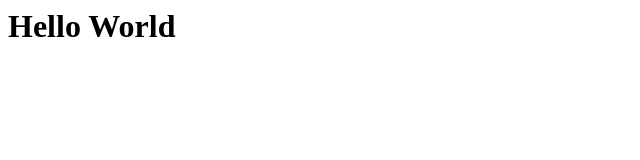
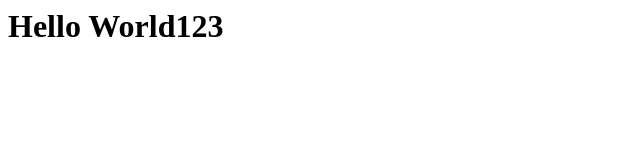
Before and after one commit to sabareesh-r23/batch-api, a plain HTML site: page index.html in a window 1280 px wide. Shown: the full height of the page, 0-640 px from the left. Drawn offline with Linux system fonts and the light colour scheme.

Commit message:
Update index.html

```diff
--- a/index.html
+++ b/index.html
@@ -2,6 +2,6 @@
  <head>
  </head>
  <body>
-   <h1>Hello World<h1>
+   <h1>Hello World123<h1>
  </body>
 </html>
```
